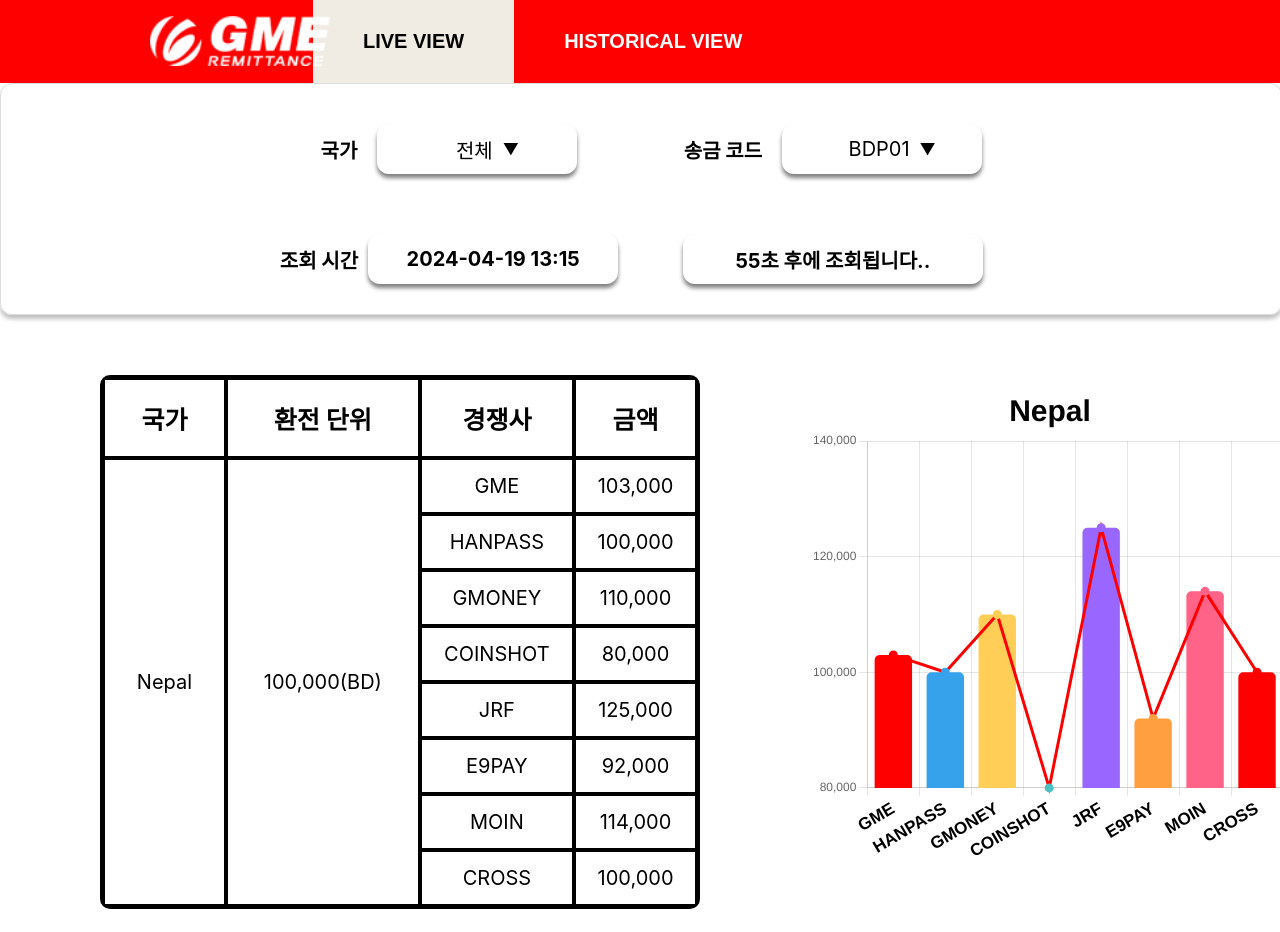
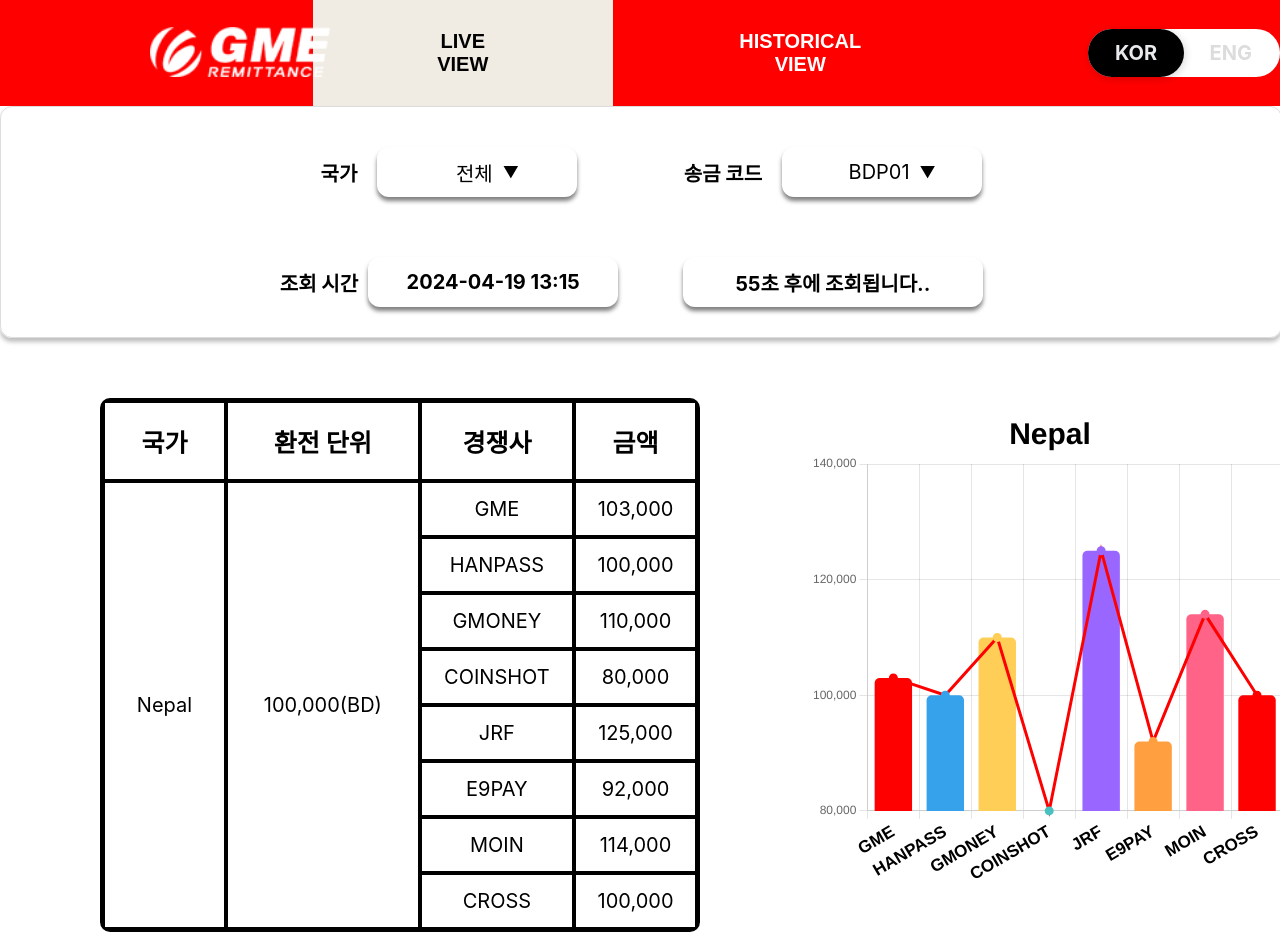
Before and after one commit to ohofront/gme_scrapping_frontend, a React (Create React App) app: page / in a window 1280 px wide. Shown: the top 932 px of the page. Before the commit the page ends 909 px from the top, so only its background shows below. Built offline with nearby package versions, Linux system fonts and the light colour scheme; no server answers.

Commit message:
토글 버튼 생성

```diff
--- a/src/component/TabMenu.tsx
+++ b/src/component/TabMenu.tsx
@@ -2,6 +2,7 @@ import { useState } from "react";
 import { Tab } from "../models/common/tabModel";
 import styled from "styled-components";
 import Header from "./Header";
+import ToggleButton from "./ToggleButton";
 
 type TabMenuProps = {
   tabData: Tab[];
@@ -26,6 +27,7 @@ const TabMenu = ({ tabData }: TabMenuProps) => {
             {tab.title}
           </TabButton>
         ))}
+        <ToggleButton />
       </TabHeader>
       <TabContent>{tabData[activeIndex].content}</TabContent>
     </>
@@ -48,7 +50,7 @@ type TButtonProps = { $isActive: boolean | undefined };
 
 const TabButton = styled.button<TButtonProps>`
   border: none;
-  padding: 30px 50px;
+  padding: 30px 100px;
   background-color: ${(props) => (props.$isActive ? "#f0ece3" : "transparent")};
   color: ${(props) => (props.$isActive ? "black" : "white")};
   font-weight: 900;
--- /dev/null
+++ b/src/component/ToggleButton.tsx
@@ -0,0 +1,103 @@
+import React, { useEffect, useState } from "react";
+import styled from "styled-components";
+
+type ToggleType = {
+  latestSort: boolean;
+};
+
+const ToggleButton = () => {
+  const [latestSort, setLatestSort] = useState(true);
+  useEffect(() => {
+    console.log("latestSort:", latestSort);
+  }, [latestSort]);
+  const toggleHandler = () => {
+    setLatestSort((prev) => !prev);
+  };
+
+  return (
+    <BtnWrapper>
+      <CheckBox type="checkbox" id="toggleBtn" onChange={toggleHandler} />
+      <ButtonLabel htmlFor="toggleBtn" latestSort={latestSort} />
+    </BtnWrapper>
+  );
+};
+
+export default ToggleButton;
+
+const BtnWrapper = styled.div`
+  display: flex;
+  padding-left: 100px;
+  z-index: 0;
+`;
+
+const CheckBox = styled.input`
+  display: none;
+`;
+
+const ButtonLabel = styled.label<ToggleType>`
+  z-index: 10;
+  /* 만들고자 하는 button 의 크기와 색상 */
+  width: 12rem;
+  height: 3rem;
+  border-radius: 2em;
+  background-color: white;
+  display: flex;
+
+  /* state가 false일 때의 before */
+  &::before {
+    display: flex;
+    position: absolute;
+    content: "KOR";
+    padding-left: 1em;
+    cursor: pointer;
+    /* 좌측에 text가 오게하기 위함 */
+    justify-content: flex-start;
+    align-items: center;
+    /* before 요소가 이동할 경로의 길이만큼 width 지정 */
+    width: 9rem;
+    height: 3rem;
+    color: rgb(220, 220, 220);
+    font-size: 20px;
+    font-weight: bold;
+    line-height: 20px;
+    transition: all 0.2s ease-in-out;
+  }
+  /* state가 false일 때의 after */
+  &::after {
+    display: flex;
+    position: relative;
+    content: "ENG";
+    width: 6rem;
+    height: 3rem;
+    justify-content: center;
+    align-items: center;
+    /* false일 때는 우측에 있어야하므로 전체 길이의 반만큼 이동한 상태 */
+    left: 6rem;
+    font-size: 20px;
+    font-weight: bold;
+    line-height: 20px;
+    border-radius: 2rem;
+    background: black;
+    box-shadow: 1px 2px 8px rgba(0, 0, 0, 0.16);
+    transition: all 0.2s ease-in-out;
+  }
+
+  /* state가 true일 때 */
+  ${(props) =>
+    props.latestSort &&
+    `
+    &::before {
+      padding-right: 1rem;
+      content: 'ENG';
+       /* 우측에 text가 오도록 하기 위함 */
+      justify-content: flex-end;
+    };
+    &::after {
+      content: 'KOR';
+      width: 6rem;
+      height: 3rem;
+       /* true일 때는 좌측에 있어야함 */
+      left: 0rem;
+    }
+  `}
+`;
```
